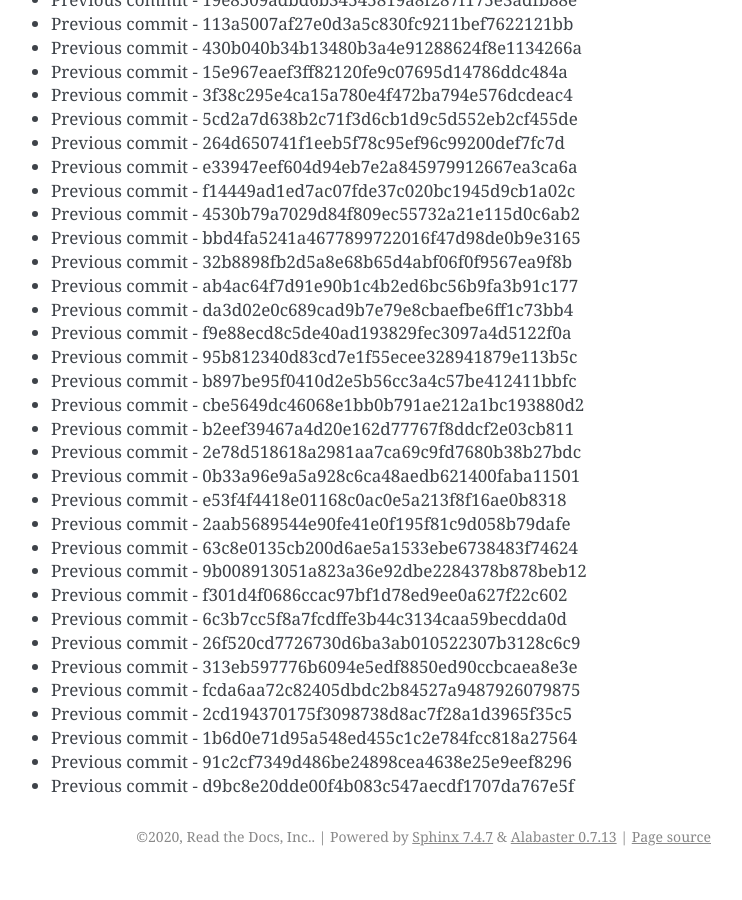
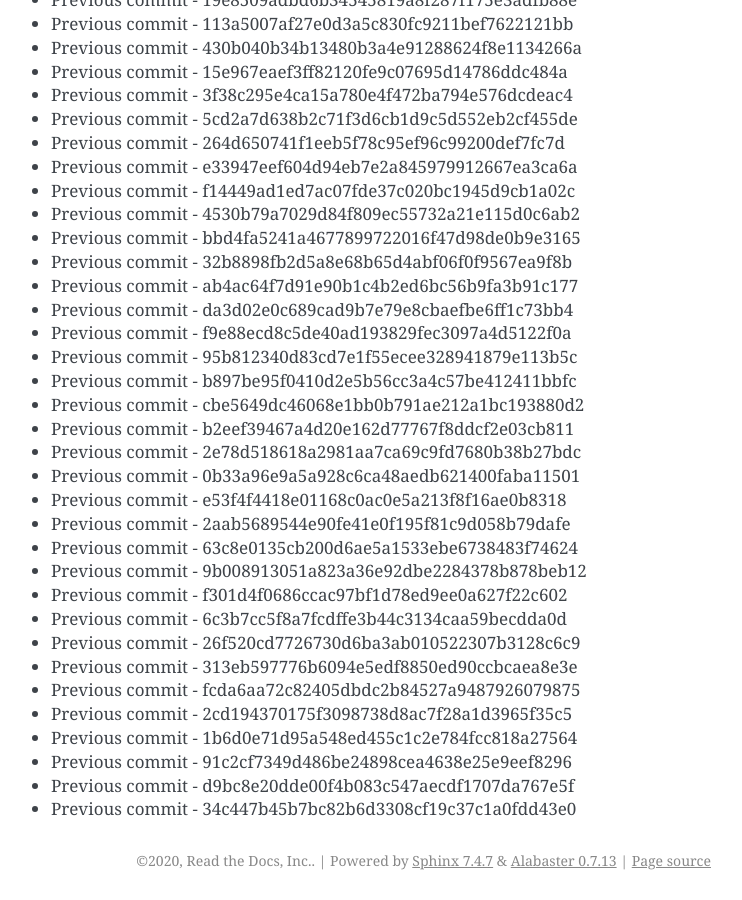
Before and after one commit to readthedocs/rtd-git-stresstest, a Sphinx documentation site: the page built from docs/updates.rst, in a window 1280 px wide and 900 px high, scrolled down 77662 px. Shown: the whole window, without its empty margins (399-1141 px from the left). Built offline with Sphinx 7.4.7, drawn with Linux system fonts in a browser that asks for light colours; before the commit the page ends 78538 px from its top, so only the background shows below that.

Commit message:
Generating commit from previous: 34c447b45b7bc82b6d3308cf19c37c1a0fdd43e0

```diff
--- a/docs/updates.rst
+++ b/docs/updates.rst
@@ -3295,3 +3295,4 @@ It can be tested for any performance characteristics.
 * Previous commit - 1b6d0e71d95a548ed455c1c2e784fcc818a27564
 * Previous commit - 91c2cf7349d486be24898cea4638e25e9eef8296
 * Previous commit - d9bc8e20dde00f4b083c547aecdf1707da767e5f
+* Previous commit - 34c447b45b7bc82b6d3308cf19c37c1a0fdd43e0
```
